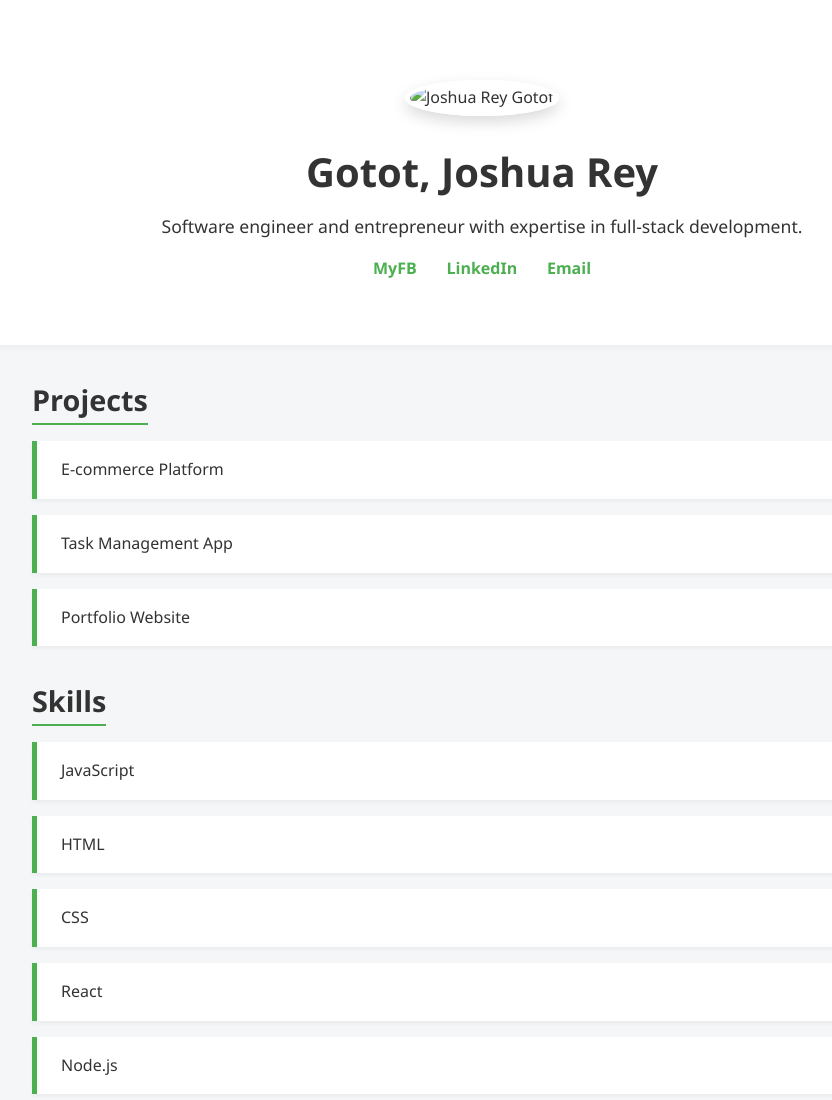
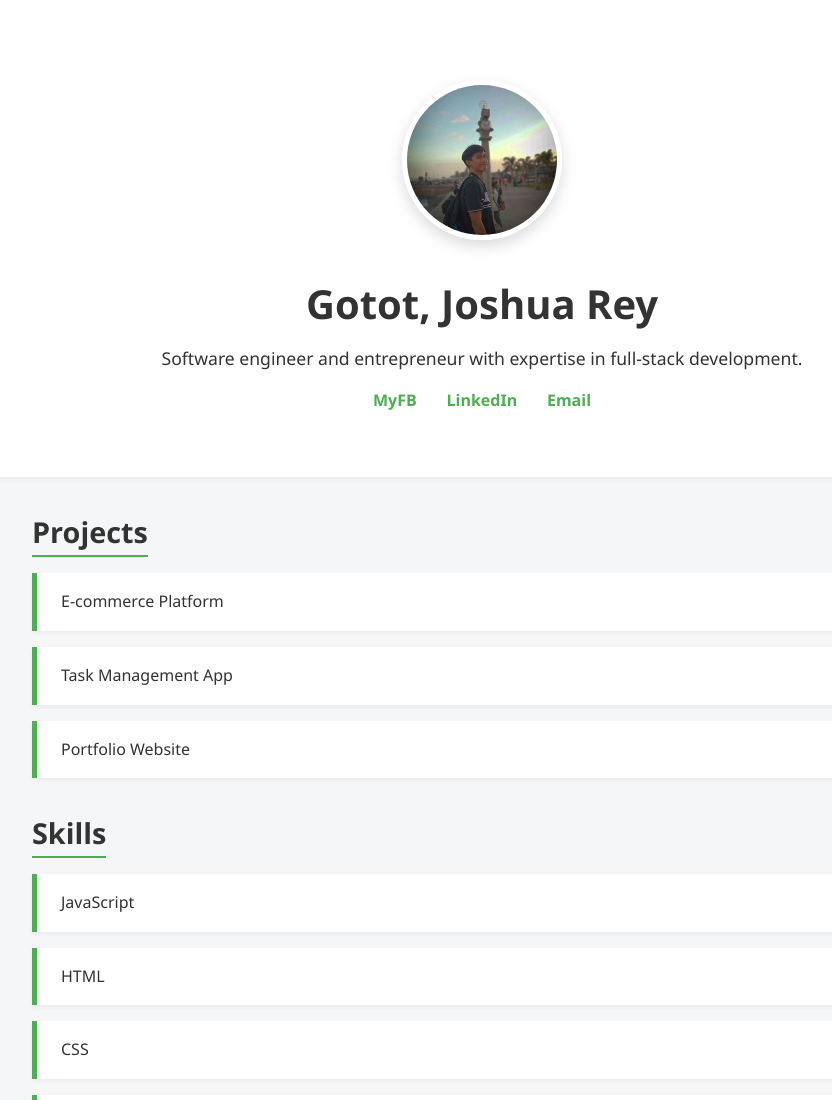
Before and after one commit to JoshuaGotot/PORTFOLIO-, a plain HTML site: page index.html in a window 1280 px wide. Shown: the top 1100 px of the page, without its empty margins (158-990 px from the left). Drawn offline with Linux system fonts and the light colour scheme.

Commit message:
Add files via upload

```diff
--- a/index.html
+++ b/index.html
@@ -10,7 +10,7 @@
   <header>
     <div class="container text-center">
 
-      <img src="C:\Users\COMPLAB2\Downloads.jpg"
+      <img src="JAGOTOT.jpg"
            alt="Joshua Rey Gotot" class="profile-img" />
 
       <h1 id="name">name</h1>
```
Also changed, not shown: JAGOTOT.jpg (added).
